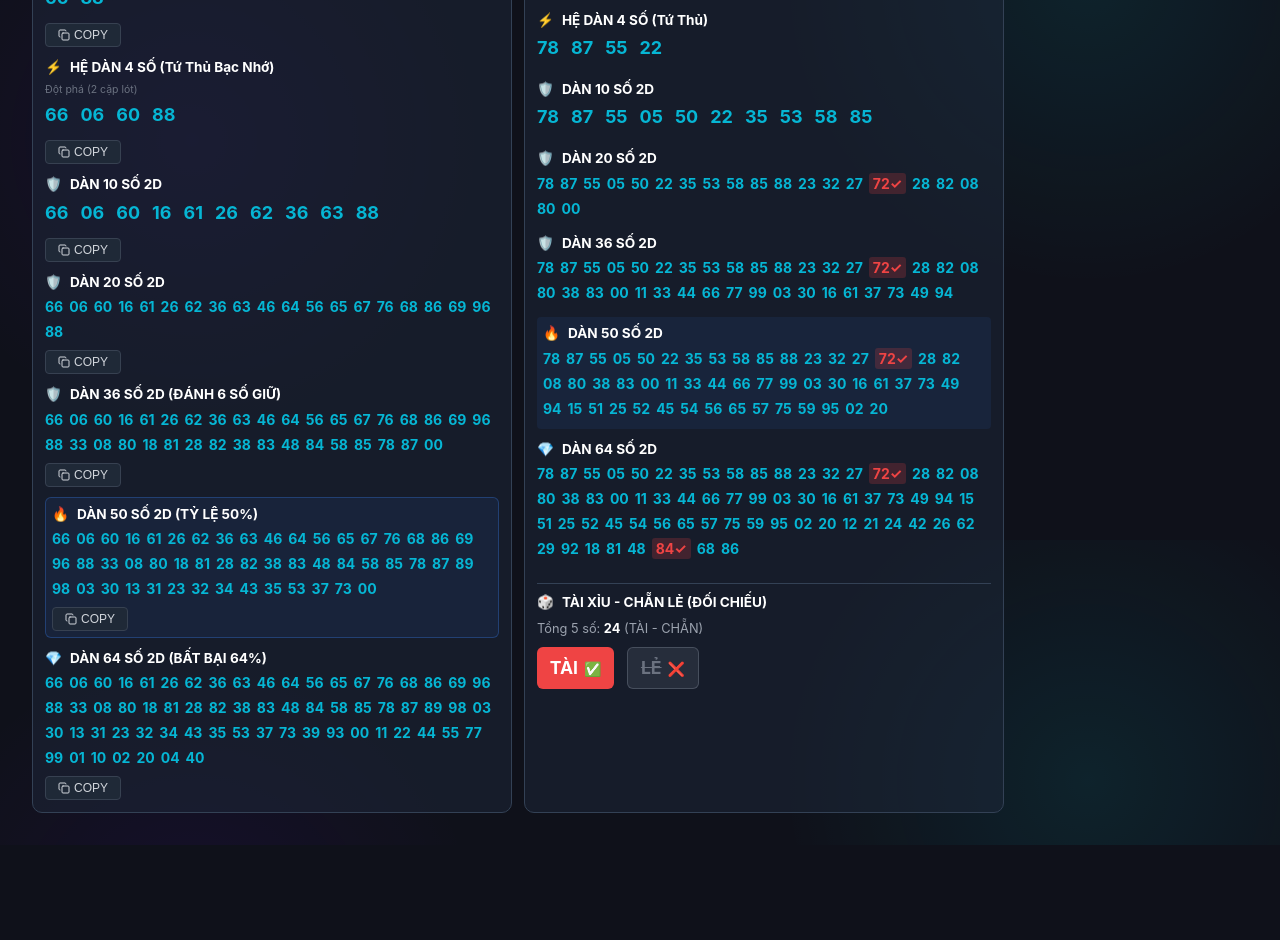
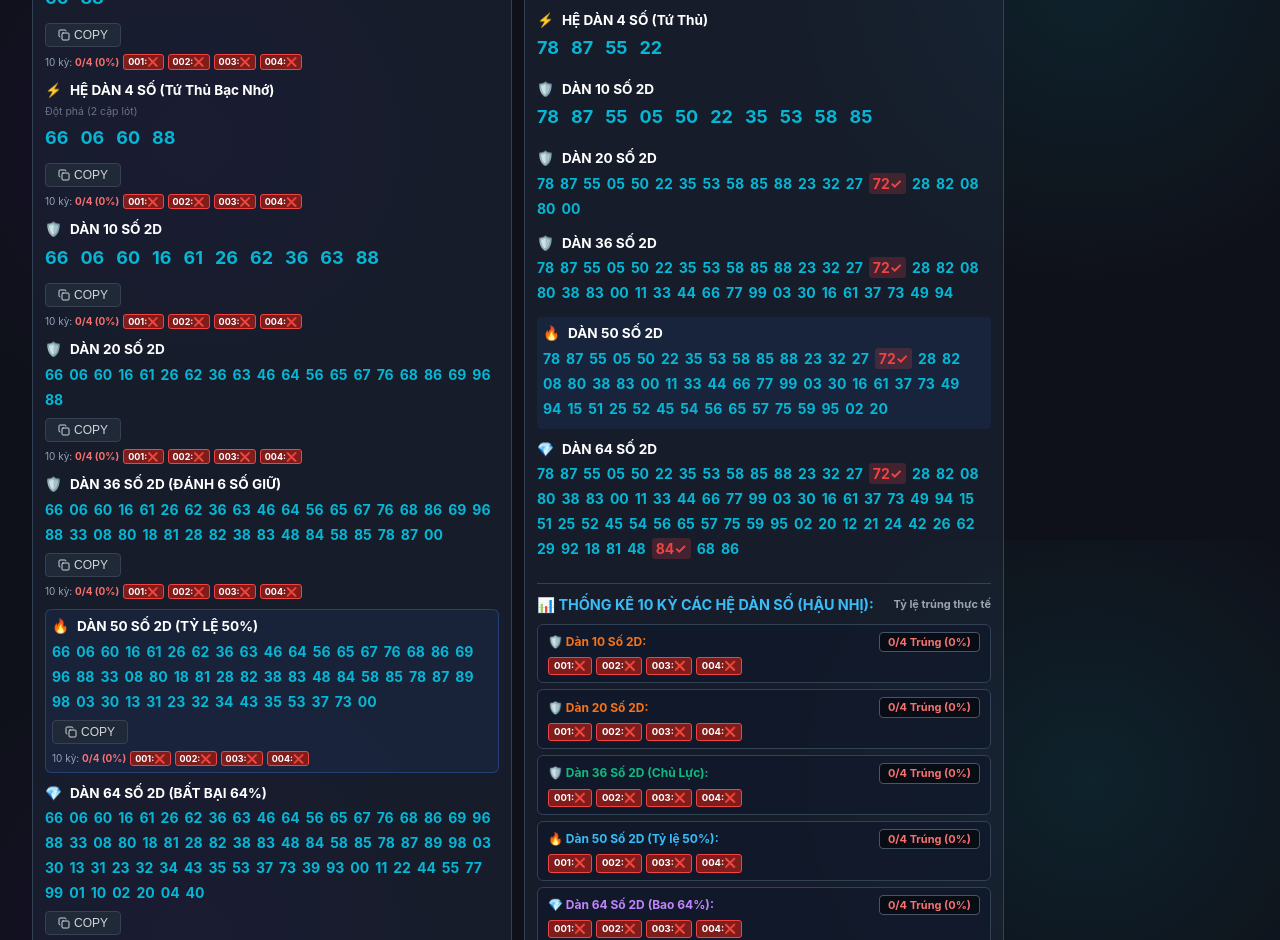
Before and after one commit to quanglevy/lotobet-ai, a React (Vite) app: page / in a window 1280 px wide. Shown: the part 1860-2800 px from the top of the page. Before the commit the page ends 2705 px from the top, so only its background shows below. Built offline with nearby package versions, Linux system fonts and the light colour scheme.

Commit message:
Deploy Lotobet AI web app

```diff
--- a/src/App.jsx
+++ b/src/App.jsx
@@ -229,6 +229,83 @@ const ExecutiveDashboard = ({
             })}
           </div>
         </div>
+      </div>
+    );
+  };
+
+  const renderDanStreak10 = (key, label, color = '#38bdf8') => {
+    if (!historyList10 || historyList10.length === 0) return null;
+    const wins = historyList10.filter(h => h && h[key]).length;
+    const total = historyList10.length;
+    const rate = total > 0 ? Math.round((wins / total) * 100) : 0;
+
+    return (
+      <div style={{ display: 'flex', flexDirection: 'column', gap: '3px', backgroundColor: 'rgba(15, 23, 42, 0.7)', padding: '7px 10px', borderRadius: '6px', border: '1px solid #334155' }}>
+        <div style={{ display: 'flex', justifyContent: 'space-between', alignItems: 'center', flexWrap: 'wrap', gap: '4px' }}>
+          <span style={{ fontSize: '12px', color: color, fontWeight: 'bold' }}>
+            {label}:
+          </span>
+          <span style={{ fontSize: '11px', fontWeight: 'bold', color: wins >= 7 ? '#34d399' : (wins >= 5 ? '#fbbf24' : '#f87171'), backgroundColor: 'rgba(0,0,0,0.5)', padding: '1px 8px', borderRadius: '4px', border: '1px solid #475569' }}>
+            {wins}/{total} Trúng ({rate}%)
+          </span>
+        </div>
+        <div style={{ display: 'flex', gap: '4px', flexWrap: 'wrap', alignItems: 'center', marginTop: '2px' }}>
+          {[...historyList10].reverse().map((h, idx) => {
+            const isWin = h[key];
+            const drawNum = h.drawId ? h.drawId.slice(-3) : (idx + 1);
+            return (
+              <span
+                key={idx}
+                title={`Kỳ ${drawNum}: ${isWin ? 'Trúng (Thắng)' : 'Trượt (Thua)'} | Về Hậu: ${h.resultHau || ''}`}
+                style={{
+                  backgroundColor: isWin ? '#065f46' : '#7f1d1d',
+                  border: isWin ? '1px solid #34d399' : '1px solid #ef4444',
+                  color: 'white',
+                  borderRadius: '3px',
+                  padding: '1px 5px',
+                  fontSize: '9.5px',
+                  fontWeight: 'bold'
+                }}
+              >
+                {drawNum}:{isWin ? '✅' : '❌'}
+              </span>
+            );
+          })}
+        </div>
+      </div>
+    );
+  };
+
+  const renderDanStreak10Mini = (key) => {
+    if (!historyList10 || historyList10.length === 0) return null;
+    const wins = historyList10.filter(h => h && h[key]).length;
+    const total = historyList10.length;
+    const rate = total > 0 ? Math.round((wins / total) * 100) : 0;
+
+    return (
+      <div style={{ display: 'flex', gap: '4px', flexWrap: 'wrap', alignItems: 'center', marginTop: '3px' }}>
+        <span style={{ fontSize: '10px', color: '#94a3b8' }}>10 kỳ: <strong style={{ color: wins >= 7 ? '#34d399' : (wins >= 5 ? '#fbbf24' : '#f87171') }}>{wins}/{total} ({rate}%)</strong></span>
+        {[...historyList10].reverse().map((h, idx) => {
+          const isWin = h[key];
+          const drawNum = h.drawId ? h.drawId.slice(-3) : (idx + 1);
+          return (
+            <span
+              key={idx}
+              title={`Kỳ ${drawNum}: ${isWin ? 'Trúng (Thắng)' : 'Trượt (Thua)'} | Về Hậu: ${h.resultHau || ''}`}
+              style={{
+                backgroundColor: isWin ? '#065f46' : '#7f1d1d',
+                border: isWin ? '1px solid #34d399' : '1px solid #ef4444',
+                color: 'white',
+                borderRadius: '3px',
+                padding: '0 4px',
+                fontSize: '9px',
+                fontWeight: 'bold'
+              }}
+            >
+              {drawNum}:{isWin ? '✅' : '❌'}
+            </span>
+          );
+        })}
       </div>
     );
   };
@@ -789,6 +866,7 @@ const ExecutiveDashboard = ({
                 <div style={{ color: '#6b7280', fontSize: '10.5px' }}>Siêu nổ (1 cặp lót)</div>
                 <div style={{ display: 'flex', flexWrap: 'wrap' }}>{renderBalls(dan2)}</div>
                 {renderCopyButton(dan2, "Dàn 2 Số Bạch Thủ")}
+                {renderDanStreak10Mini('isD2Hit')}
               </div>
 
               {/* Dàn 4 số */}
@@ -799,6 +877,7 @@ const ExecutiveDashboard = ({
                 <div style={{ color: '#6b7280', fontSize: '10.5px' }}>Đột phá (2 cặp lót)</div>
                 <div style={{ display: 'flex', flexWrap: 'wrap' }}>{renderBalls(dan4)}</div>
                 {renderCopyButton(dan4, "Dàn 4 Số Tứ Thủ")}
+                {renderDanStreak10Mini('isD4Hit')}
               </div>
 
               {/* Dàn 10 số */}
@@ -808,6 +887,7 @@ const ExecutiveDashboard = ({
                 </div>
                 <div style={{ display: 'flex', flexWrap: 'wrap' }}>{renderBalls(dan10, false)}</div>
                 {renderCopyButton(dan10, "Dàn 10 Số")}
+                {renderDanStreak10Mini('isD10Hit')}
               </div>
 
               {/* Dàn 20 số */}
@@ -817,6 +897,7 @@ const ExecutiveDashboard = ({
                 </div>
                 <div style={{ display: 'flex', flexWrap: 'wrap' }}>{renderBalls(dan20, true)}</div>
                 {renderCopyButton(dan20, "Dàn 20 Số")}
+                {renderDanStreak10Mini('isD20Hit')}
               </div>
 
               {/* Dàn 36 số */}
@@ -826,6 +907,7 @@ const ExecutiveDashboard = ({
                 </div>
                 <div style={{ display: 'flex', flexWrap: 'wrap' }}>{renderBalls(dan36, true)}</div>
                 {renderCopyButton(dan36, "Dàn 36 Số")}
+                {renderDanStreak10Mini('isD36Hit')}
               </div>
 
               {/* Dàn 50 số */}
@@ -835,6 +917,7 @@ const ExecutiveDashboard = ({
                 </div>
                 <div style={{ display: 'flex', flexWrap: 'wrap' }}>{renderBalls(dan50, true)}</div>
                 {renderCopyButton(dan50, "Dàn 50 Số")}
+                {renderDanStreak10Mini('isD50Hit')}
               </div>
 
               {/* Dàn 64 số */}
@@ -844,6 +927,7 @@ const ExecutiveDashboard = ({
                 </div>
                 <div style={{ display: 'flex', flexWrap: 'wrap' }}>{renderBalls(dan64, true)}</div>
                 {renderCopyButton(dan64, "Dàn 64 Số")}
+                {renderDanStreak10Mini('isD64Hit')}
               </div>
             </div>
 
@@ -919,20 +1003,21 @@ const ExecutiveDashboard = ({
                     </div>
                   </div>
 
-                  {historyCheck.actualTXCL && historyCheck.pTXCL && (
-                    <div style={{ display: 'flex', flexDirection: 'column', gap: '0.4rem', marginTop: '10px', borderTop: '1px solid #334155', paddingTop: '8px' }}>
-                      <div style={{ color: 'white', fontWeight: 'bold', fontSize: '0.85rem', display: 'flex', alignItems: 'center', gap: '0.5rem' }}>
-                        <span style={{ color: '#ec4899' }}>🎲</span> TÀI XỈU - CHẴN LẺ (ĐỐI CHIẾU)
-                      </div>
-                      <div style={{ color: '#9ca3af', fontSize: '0.8rem' }}>
-                        Tổng 5 số: <span style={{ color: 'white', fontWeight: 'bold' }}>{historyCheck.actualTXCL.sum}</span> ({historyCheck.actualTXCL.tx} - {historyCheck.actualTXCL.cl})
-                      </div>
-                      <div style={{ display: 'flex', gap: '0.8rem', marginTop: '0.2rem' }}>
-                        {renderTXCLHit(historyCheck.pTXCL.tx, historyCheck.actualTXCL.tx)}
-                        {renderTXCLHit(historyCheck.pTXCL.cl, historyCheck.actualTXCL.cl)}
-                      </div>
+                  {/* BẢNG TỔNG HỢP THỐNG KÊ 10 KỲ CÁC HỆ DÀN SỐ 2D (HẬU NHỊ) */}
+                  <div style={{ display: 'flex', flexDirection: 'column', gap: '6px', marginTop: '10px', borderTop: '1px solid #334155', paddingTop: '10px' }}>
+                    <div style={{ color: '#38bdf8', fontWeight: 'bold', fontSize: '0.9rem', display: 'flex', alignItems: 'center', justifyContent: 'space-between', flexWrap: 'wrap', gap: '4px', marginBottom: '2px' }}>
+                      <span>📊 THỐNG KÊ 10 KỲ CÁC HỆ DÀN SỐ (HẬU NHỊ):</span>
+                      <span style={{ fontSize: '11px', color: '#9ca3af' }}>Tỷ lệ trúng thực tế</span>
                     </div>
-                  )}
+
+                    {renderDanStreak10('isD10Hit', '🛡️ Dàn 10 Số 2D', '#f97316')}
+                    {renderDanStreak10('isD20Hit', '🛡️ Dàn 20 Số 2D', '#f97316')}
+                    {renderDanStreak10('isD36Hit', '🛡️ Dàn 36 Số 2D (Chủ Lực)', '#10b981')}
+                    {renderDanStreak10('isD50Hit', '🔥 Dàn 50 Số 2D (Tỷ lệ 50%)', '#38bdf8')}
+                    {renderDanStreak10('isD64Hit', '💎 Dàn 64 Số 2D (Bao 64%)', '#c084fc')}
+                    {renderDanStreak10('isD4Hit', '⚡ Dàn 4 Số (Tứ Thủ)', '#eab308')}
+                    {renderDanStreak10('isD2Hit', '🎯 Dàn 2 Số (Bạch Thủ)', '#ef4444')}
+                  </div>
                 </>
               ) : (
                 <div style={{ color: '#6b7280', fontStyle: 'italic', padding: '1rem' }}>
@@ -1085,6 +1170,13 @@ function App() {
     let isLoai2Hit = false;
     let isLoai3Hit = false;
     let isLoai4Hit = false;
+    let isD2Hit = false;
+    let isD4Hit = false;
+    let isD10Hit = false;
+    let isD20Hit = false;
+    let isD36Hit = false;
+    let isD50Hit = false;
+    let isD64Hit = false;
 
     if (actualNextDraw) {
       const actHau = actualNextDraw.Result ? actualNextDraw.Result.slice(3, 5) : '';
@@ -1098,6 +1190,14 @@ function App() {
           isLoai3Hit = g7.includes(actChuc) && g7.includes(actDv);
           isLoai4Hit = g6.includes(actChuc) && g6.includes(actDv);
         }
+
+        isD2Hit = (pD2 || []).includes(actHau);
+        isD4Hit = (pD4 || []).includes(actHau);
+        isD10Hit = (pD10 || []).includes(actHau);
+        isD20Hit = (pD20 || []).includes(actHau);
+        isD36Hit = (pD36 || []).includes(actHau);
+        isD50Hit = (pD50 || []).includes(actHau);
+        isD64Hit = (pD64 || []).includes(actHau);
       }
     }
 
@@ -1110,6 +1210,13 @@ function App() {
       isLoai2Hit,
       isLoai3Hit,
       isLoai4Hit,
+      isD2Hit,
+      isD4Hit,
+      isD10Hit,
+      isD20Hit,
+      isD36Hit,
+      isD50Hit,
+      isD64Hit,
       actualTXCL: actualNextDraw ? checkTXCL(actualNextDraw.Result) : null,
       fullResult: actualNextDraw ? actualNextDraw.Result : null,
       resultTien: actualNextDraw ? actualNextDraw.Result.slice(0, 2) : null,
```
